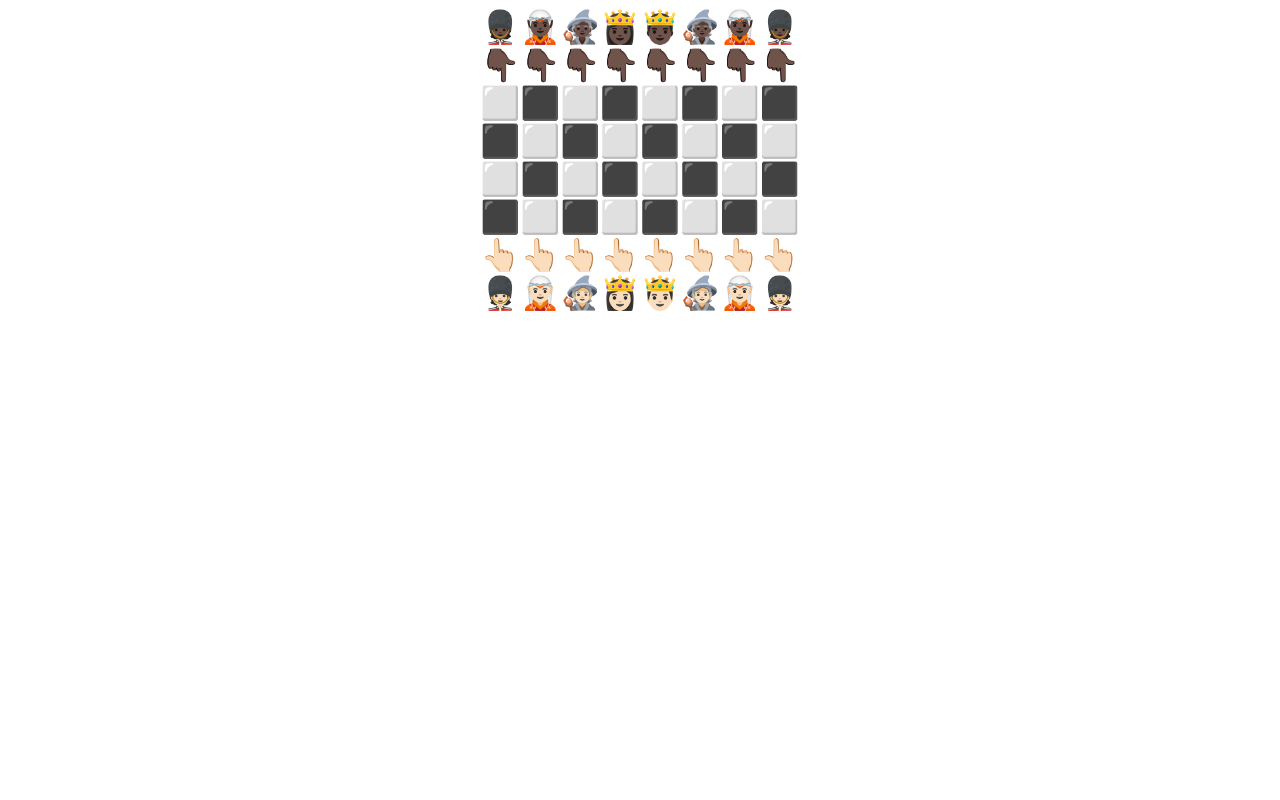
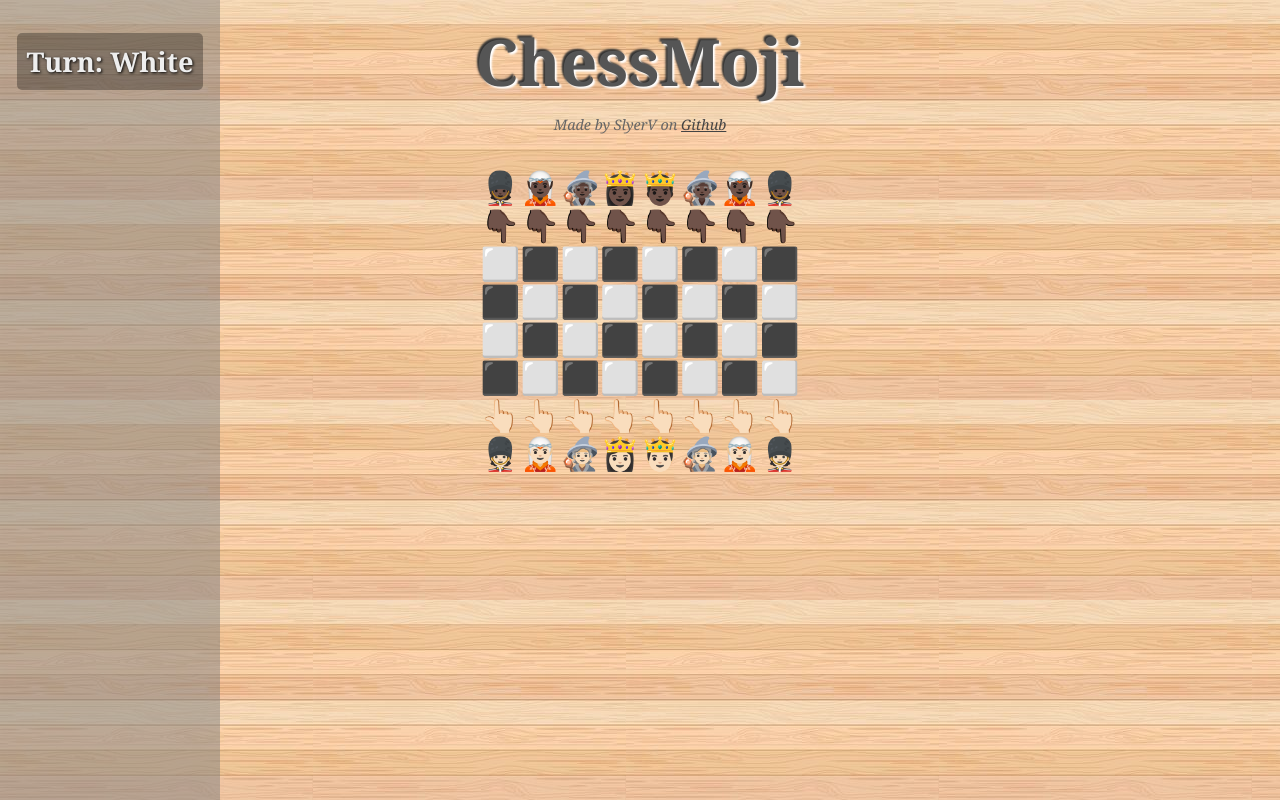
Before and after one commit to SlyerV/chessmoji, a plain HTML site: page index.html in a window 1280 px wide. Drawn offline with Linux system fonts and the light colour scheme.

Commit message:
stylistic changes

```diff
--- a/index.html
+++ b/index.html
@@ -7,7 +7,12 @@
   <link href='./style.css' rel='stylesheet'>
 </head>
 <body>
+  <div id="sidebar">
+    <h2 id="turnbar">Turn: White</h2>
+  </div>
   <div id="screen">
+    <h1>ChessMoji</h1>
+    <address>Made by SlyerV on <a href="https://github.com/SlyerV/chessmoji" target="_blank">Github</a></address>
     <div id="board">
       <div id="row1"></div>
       <div id="row2"></div>
--- a/script.js
+++ b/script.js
@@ -405,10 +405,18 @@ function checkValidMoves(id) {
     }
 }
 function changeTurn() {
+    const turnbar = document.getElementById("turnbar")
     if (turn==1) {
         turn=2
+        turnbar.innerHTML="Turn: Black"
+        turnbar.style.color='#555'
+        // turnbar.style.textShadow="1px 1px 3px white"
+        document.getELementby
     } else {
         turn=1
+        turnbar.innerHTML="Turn: White"
+        turnbar.style.color='#eee'
+        // turnbar.style.textShadow="1px 1px 3px black"
     }
 }
 function doMove(id) {
--- a/style.css
+++ b/style.css
@@ -1,9 +1,77 @@
+body {
+    position:relative;
+}
+body::before {
+    content: ''; /* Required for pseudo-elements */
+    position: fixed; /* Cover the entire viewport */
+    top: 0;
+    left: 0;
+    width: 100%;
+    height: 100%;
+    background-image: url('planks.jpg'); /* Replace 'planks.jpg' with your image */
+    opacity: 0.9; /* Semi-transparent */
+    z-index: -1; /* Place it behind other content */
+}
 #screen {
     width:100%;
     height:100%;
     display:flex;
-    justify-content:center;
+    flex-direction: column;
+    /* justify-content:center; */
     align-items:center;
+}
+#screen h1 {
+    /* width:100%; */
+    text-align:center;
+    margin-bottom: 10px; /* Add space between the title and the board */
+    margin-top: 10px;
+    font-family: 'Georgia', serif; /* A more classic font */
+    font-size: 4em;
+    color: #555; /* A dark color */
+    text-shadow:
+        2px 2px 2px white, /* Light offset shadow */
+        -2px -2px 2px #333; /* Dark offset shadow */
+}
+#sidebar {
+    width: 200px;
+    position: fixed;
+    display:flex;
+    flex-direction: column;
+    align-items: center;
+    left: 0;
+    top: 0;
+    height: 100%;
+    background-color: rgba(128, 128, 128, 0.5); /* Translucent gray */
+    padding: 10px;
+}
+#sidebar h2 {
+    color: #eee; /* A light gray */
+    font-family: 'Georgia', serif; /* A serif font */
+    font-size: 1.7em; /* Slightly larger */
+    text-align: center;
+    margin-bottom: 15px;
+    text-shadow: 1px 1px 3px black;
+    background-color: rgba(0, 0, 0, 0.3); /* Semi-transparent black background */
+    padding: 10px;
+    border-radius: 5px; /* Rounded corners */
+}
+address {
+    margin-bottom: 35px;
+    font-size: 0.9em;
+    text-align: center;
+    font-family: 'Georgia', serif; /* Classic font */
+    font-style: italic; /* Italicized text */
+    color: #666;
+}
+
+address a {
+    color: #444;
+    text-decoration: underline; /* Keep underline */
+}
+
+address a:hover {
+    transition-duration: 0.2s;
+    color: black;
 }
 span {
     font-size:200%;
```
Also changed, not shown: planks.jpg (added).
